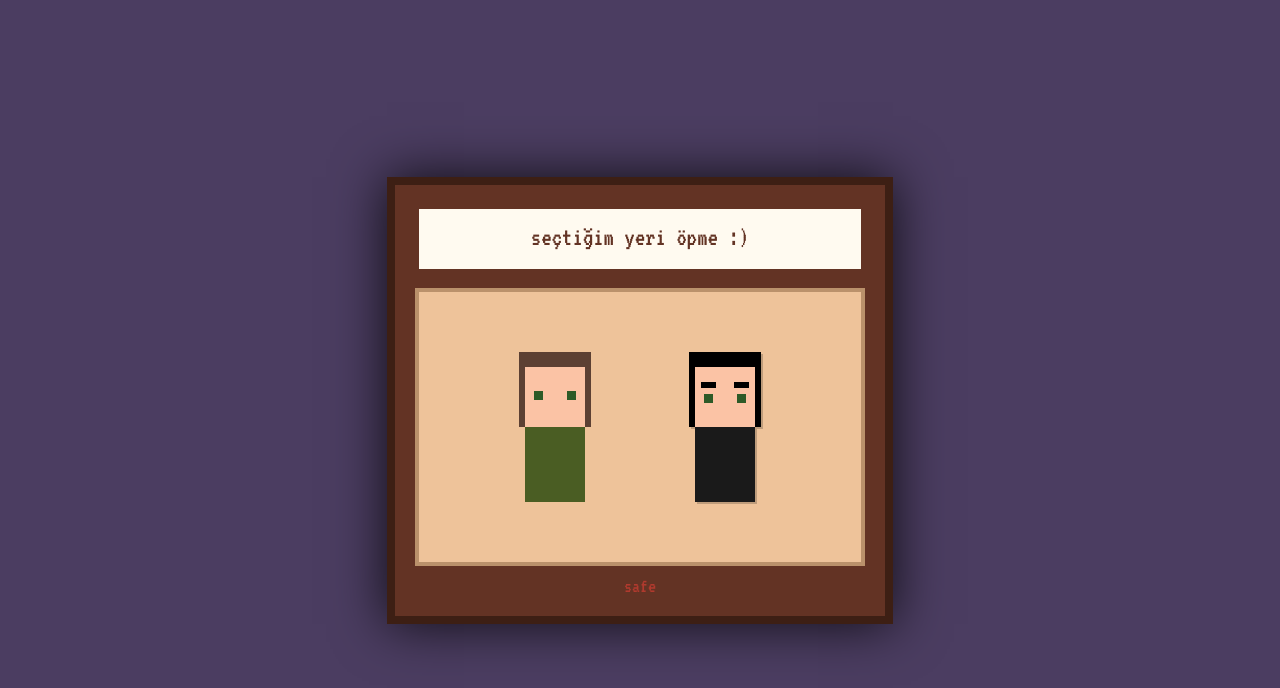
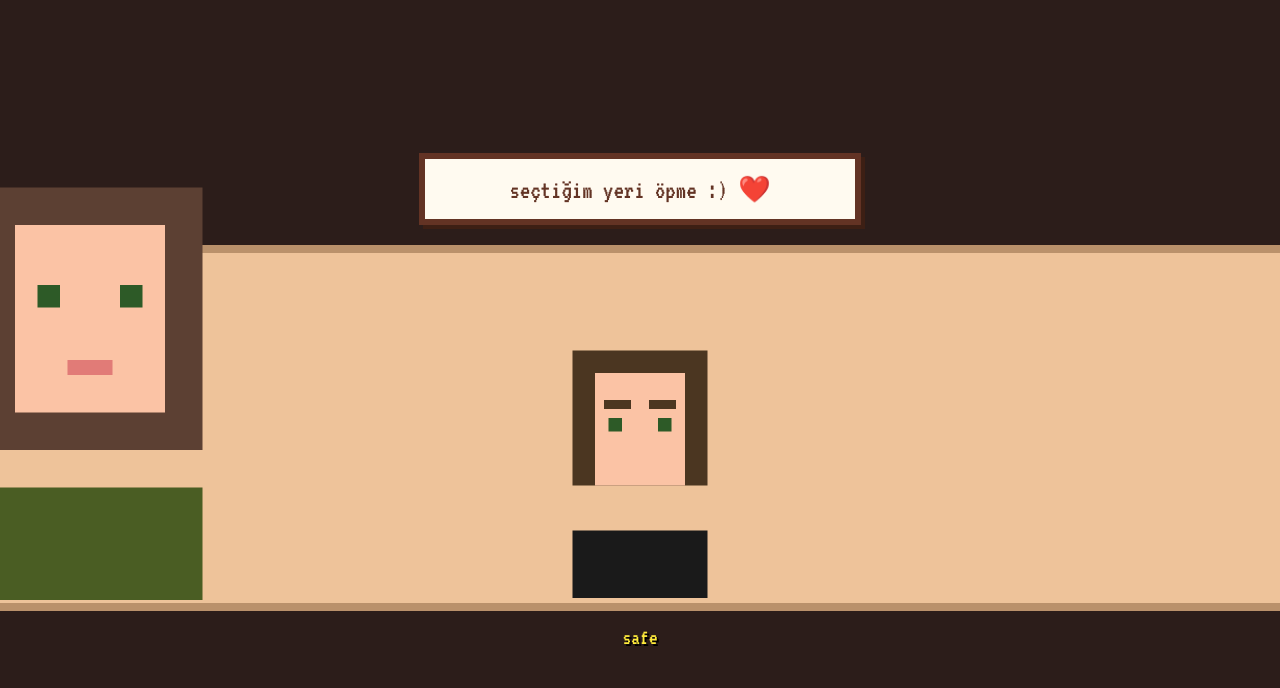
Before and after one commit to y21020402039-sys/senihalaseviyorum, a plain HTML site: page index.html in a window 1280 px wide. Drawn offline with Linux system fonts and the light colour scheme.

Commit message:
Update index.html

```diff
--- a/index.html
+++ b/index.html
@@ -6,49 +6,54 @@
     <title>Seni Hala Seviyorum</title>
     <style>
         @import url('https://fonts.googleapis.com/css2?family=VT323&display=swap');
-        body { background-color: #4b3d61; margin: 0; display: flex; justify-content: center; align-items: center; height: 100vh; font-family: 'VT323', monospace; image-rendering: pixelated; }
-        #room { background-color: #633324; border: 8px solid #3d1f14; width: 90%; max-width: 450px; padding: 20px; text-align: center; box-shadow: 0 0 50px rgba(0,0,0,0.8); }
-        .dialog { background-color: #fffaf0; border: 4px solid #633324; padding: 15px; font-size: 26px; color: #633324; margin-bottom: 15px; min-height: 30px; }
-        .scene { background-color: #eec39a; border: 4px solid #ba916b; padding: 10px; display: flex; justify-content: center; align-items: center; gap: 20px; min-height: 250px; }
-
-        /* Karakterleri SVG ile pikselli çizdik (Link derdi yok) */
-        .pixel-art { width: 150px; height: 180px; cursor: pointer; }
-        #boy { filter: drop-shadow(2px 2px 0px rgba(0,0,0,0.2)); }
+        body { background-color: #2c1d1a; margin: 0; display: flex; flex-direction: column; justify-content: center; align-items: center; height: 100vh; font-family: 'VT323', monospace; image-rendering: pixelated; overflow: hidden; }
+        .dialog-box { background-color: #fffaf0; border: 6px solid #633324; padding: 15px; width: 85%; max-width: 400px; color: #633324; font-size: 26px; text-align: center; margin-bottom: 20px; box-shadow: 4px 4px 0px #3d1f14; }
+        .game-screen { position: relative; width: 100vw; height: 350px; background-color: #eec39a; border-top: 8px solid #ba916b; border-bottom: 8px solid #ba916b; display: flex; justify-content: center; align-items: flex-end; }
+        .char-container { position: relative; width: 180px; height: 280px; }
+        .pixel-art { width: 100%; height: 100%; }
+        #girl-wrapper { position: absolute; left: -60px; bottom: 0; transition: transform 0.2s ease-in-out; z-index: 10; pointer-events: none; }
+        .status-text { color: #ffeb3b; font-size: 22px; margin-top: 15px; text-shadow: 2px 2px #000; }
     </style>
 </head>
 <body>
-<div id="room">
-    <div class="dialog" id="msg">seçtiğim yeri öpme :)</div>
-    <div class="scene">
+    <div class="dialog-box" id="bubble">seçtiğim yeri öpme :) ❤️</div>
+    <div class="game-screen">
+        <div id="girl-wrapper">
             <svg class="pixel-art" viewBox="0 0 40 60">
-            <rect x="8" y="5" width="24" height="25" fill="#5c4033"/> <rect x="10" y="10" width="20" height="20" fill="#fbc3a5"/> <rect x="13" y="18" width="3" height="3" fill="#2d5a27"/> <rect x="24" y="18" width="3" height="3" fill="#2d5a27"/> <rect x="10" y="30" width="20" height="25" fill="#4a5d23"/> </svg>
-
-        <svg class="pixel-art" id="boy" viewBox="0 0 40 60" onclick="check(event)">
-            <rect x="8" y="5" width="24" height="25" fill="#000000"/> <rect x="10" y="10" width="20" height="20" fill="#fbc3a5"/> <rect x="12" y="15" width="5" height="2" fill="#000000"/> <rect x="23" y="15" width="5" height="2" fill="#000000"/> <rect x="13" y="19" width="3" height="3" fill="#2d5a27"/> <rect x="24" y="19" width="3" height="3" fill="#2d5a27"/> <rect x="10" y="30" width="20" height="25" fill="#1a1a1a"/> </svg>
+                <rect x="5" y="5" width="30" height="35" fill="#5c4033"/> <rect x="10" y="10" width="20" height="25" fill="#fbc3a5"/> <rect x="13" y="18" width="3" height="3" fill="#2d5a27"/> <rect x="24" y="18" width="3" height="3" fill="#2d5a27"/> <rect x="17" y="28" width="6" height="2" fill="#e17b77"/> <rect x="5" y="45" width="30" height="15" fill="#4a5d23"/> </svg>
         </div>
-    <div id="safe-msg" style="color:#b03a2e; margin-top:10px; font-size:20px;">safe</div>
+        <div class="char-container" id="boy-target" onclick="processKiss(event)">
+            <svg class="pixel-art" viewBox="0 0 40 60">
+                <rect x="5" y="5" width="30" height="30" fill="#4b3621"/> <rect x="10" y="10" width="20" height="25" fill="#fbc3a5"/> <rect x="12" y="16" width="6" height="2" fill="#4b3621"/> <rect x="22" y="16" width="6" height="2" fill="#4b3621"/> <rect x="13" y="20" width="3" height="3" fill="#2d5a27"/> <rect x="24" y="20" width="3" height="3" fill="#2d5a27"/> <rect x="5" y="45" width="30" height="15" fill="#1a1a1a"/> </svg>
         </div>
-
+    </div>
+    <div class="status-text" id="log">safe</div>
     <script>
-    // Rastgele bir yasak bölge seç
-    let tx = Math.floor(Math.random() * 60) + 20;
-    let ty = Math.floor(Math.random() * 40) + 10;
-
-    function check(e) {
-        const r = document.getElementById('boy').getBoundingClientRect();
-        const x = ((e.clientX - r.left) / r.width) * 100;
-        const y = ((e.clientY - r.top) / r.height) * 100;
-        const dist = Math.sqrt(Math.pow(x-tx, 2) + Math.pow(y-ty, 2));
-
-        if(dist < 18) {
-            document.getElementById('msg').innerText = "EYVAH! 🔥 Yandık!";
-            document.getElementById('safe-msg').innerText = "Yasak yer değişti!";
-            tx = Math.floor(Math.random() * 60) + 20;
-            ty = Math.floor(Math.random() * 40) + 10;
+        const girl = document.getElementById('girl-wrapper');
+        const bubble = document.getElementById('bubble');
+        const log = document.getElementById('log');
+        let mineX = Math.floor(Math.random() * 60) + 20;
+        let mineY = Math.floor(Math.random() * 40) + 20;
+        function processKiss(e) {
+            const rect = document.getElementById('boy-target').getBoundingClientRect();
+            const clickX = ((e.clientX - rect.left) / rect.width) * 100;
+            const clickY = ((e.clientY - rect.top) / rect.height) * 100;
+            girl.style.transform = `translate(${e.clientX - 120}px, ${e.clientY - 420}px) scale(1.1)`;
+            setTimeout(() => {
+                girl.style.transform = `translate(0, 0) scale(1)`;
+                const dist = Math.sqrt(Math.pow(clickX - mineX, 2) + Math.pow(clickY - mineY, 2));
+                if (dist < 15) {
+                    bubble.innerText = "EYVAH! 🔥 Yandık...";
+                    bubble.style.backgroundColor = "#ffcdd2";
+                    log.innerText = "Yasak yer değişti!";
+                    mineX = Math.floor(Math.random() * 60) + 20;
+                    mineY = Math.floor(Math.random() * 40) + 20;
                 } else {
-            document.getElementById('msg').innerText = "Mmm... Devam et ❤️";
-            document.getElementById('safe-msg').innerText = "safe";
+                    bubble.innerText = "Mmm... Devam et ❤️";
+                    bubble.style.backgroundColor = "#fffaf0";
+                    log.innerText = "safe";
                 }
+            }, 300);
         }
     </script>
 </body>
```
Lines whose indentation alone changed are shown as unchanged.
